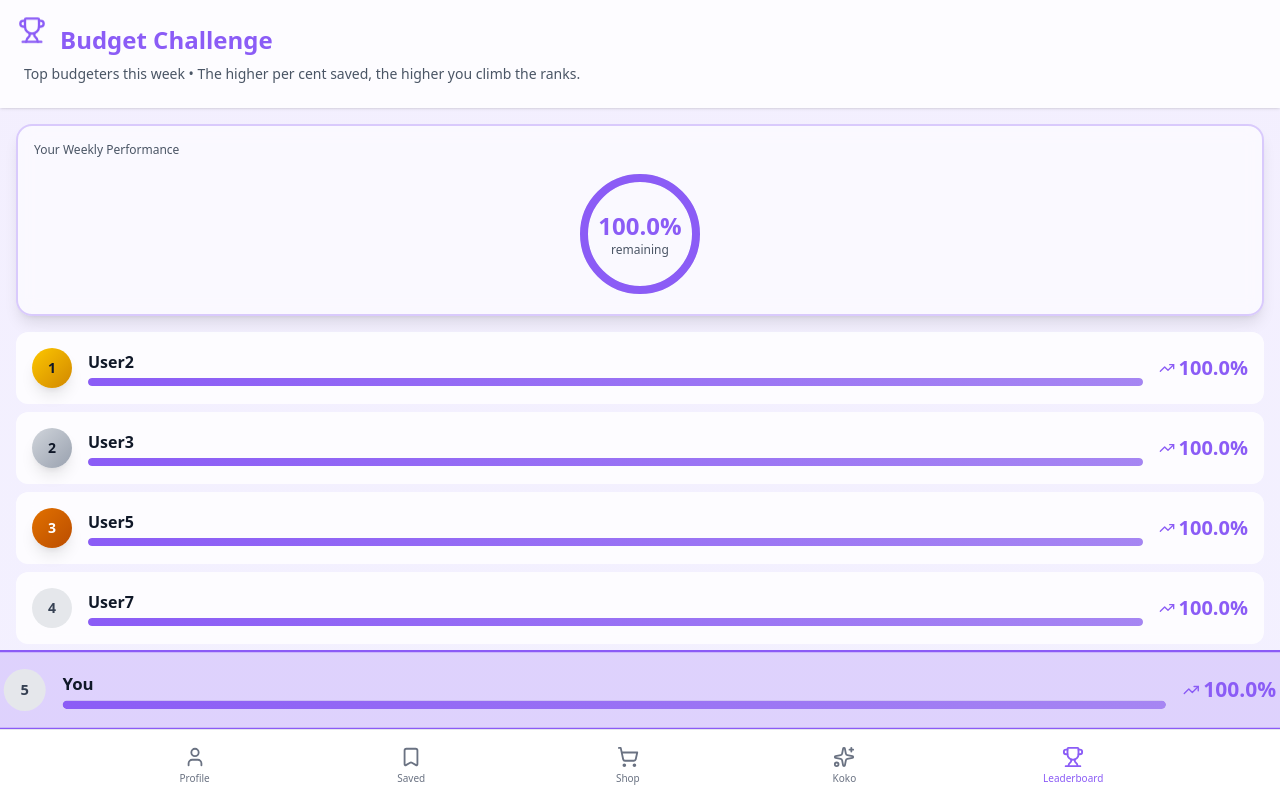
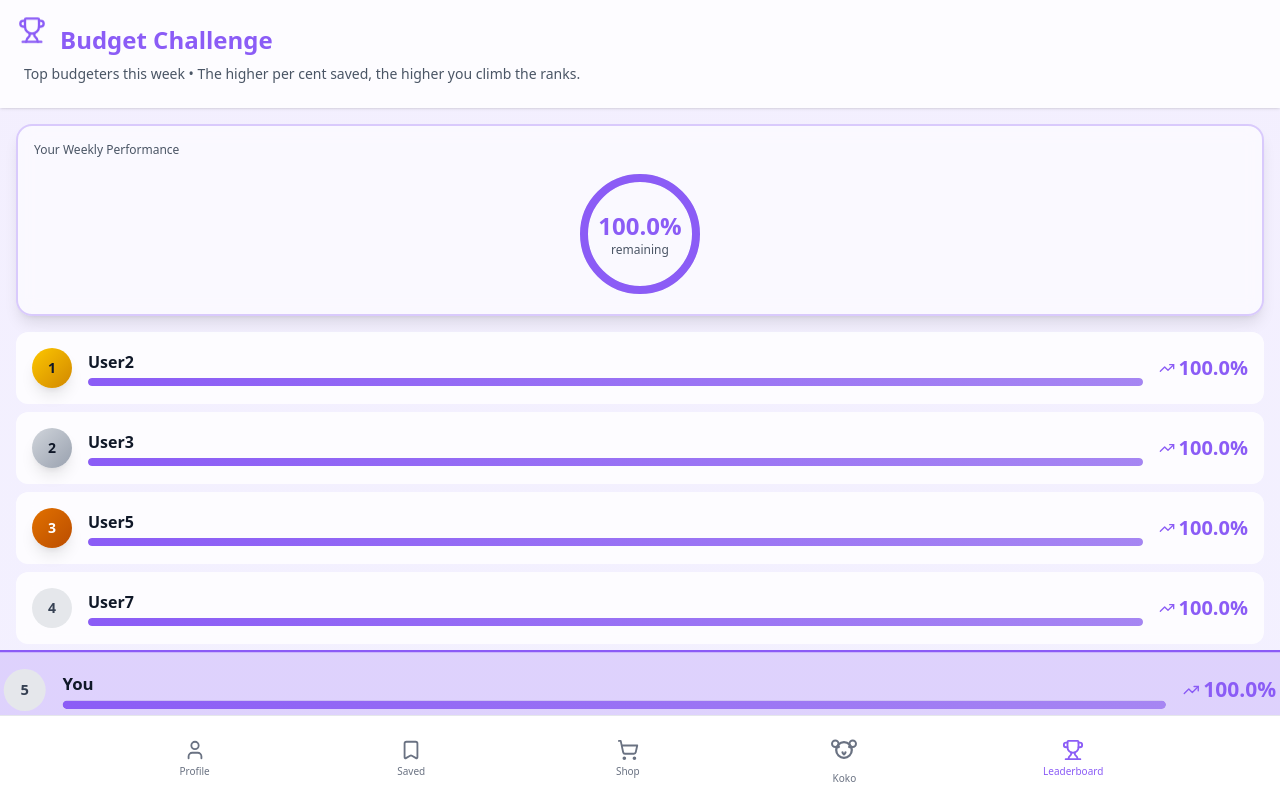
Before and after one commit to Rancie1/Accenture_Bootcamp, a React (Vite) app in the folder Frontend/koko-app/: page /leaderboard in a window 1280 px wide. Shown: the top 800 px of the page. Built offline with nearby package versions, Linux system fonts and the light colour scheme.

Commit message:
Add KoalaIcon component and update BottomNavigation to use it

```diff
--- a/Frontend/koko-app/src/components/BottomNavigation.jsx
+++ b/Frontend/koko-app/src/components/BottomNavigation.jsx
@@ -1,5 +1,6 @@
 import { useLocation, useNavigate } from 'react-router-dom';
-import { User, Bookmark, ShoppingCart, Sparkles, Trophy } from 'lucide-react';
+import { User, Bookmark, ShoppingCart, Trophy } from 'lucide-react';
+import KoalaIcon from './KoalaIcon';
 
 /**
  * BottomNavigation Component
@@ -14,7 +15,7 @@ const BottomNavigation = () => {
     { path: '/dashboard', icon: User, label: 'Profile' },
     { path: '/saved', icon: Bookmark, label: 'Saved' },
     { path: '/shop', icon: ShoppingCart, label: 'Shop' },
-    { path: '/mascot', icon: Sparkles, label: 'Koko' },
+    { path: '/mascot', icon: KoalaIcon, label: 'Koko', size: 36 },
     { path: '/leaderboard', icon: Trophy, label: 'Leaderboard' }
   ];
 
@@ -33,7 +34,7 @@ const BottomNavigation = () => {
                 isActive(tab.path) ? 'text-primary' : 'text-gray-500 dark:text-gray-400'
               }`}
             >
-              <IconComponent size={22} />
+              <IconComponent size={tab.size ?? 22} />
               <span className="text-[10px] font-medium leading-tight">{tab.label}</span>
             </button>
           );
--- /dev/null
+++ b/Frontend/koko-app/src/components/KoalaIcon.jsx
@@ -0,0 +1,21 @@
+import React from 'react';
+
+const KoalaIcon = ({ size = 24, color = 'currentColor', ...props }) => (
+  <svg
+    width={size}
+    height={size}
+    viewBox="0 0 24 24"
+    fill="none"
+    xmlns="http://www.w3.org/2000/svg"
+    {...props}
+  >
+    <circle cx="12" cy="12" r="5.2" stroke={color} strokeWidth="1.5" />
+    <circle cx="8.2" cy="9.8" r="1.1" fill={color} />
+    <circle cx="15.8" cy="9.8" r="1.1" fill={color} />
+    <path d="M11 13.5c0 .6.9 1.5 1 1.5s1-1 1-1.5" stroke={color} strokeWidth="1.4" strokeLinecap="round" strokeLinejoin="round" />
+    <circle cx="6.2" cy="7.8" r="2.2" stroke={color} strokeWidth="1.3" />
+    <circle cx="17.8" cy="7.8" r="2.2" stroke={color} strokeWidth="1.3" />
+  </svg>
+);
+
+export default KoalaIcon;
```
